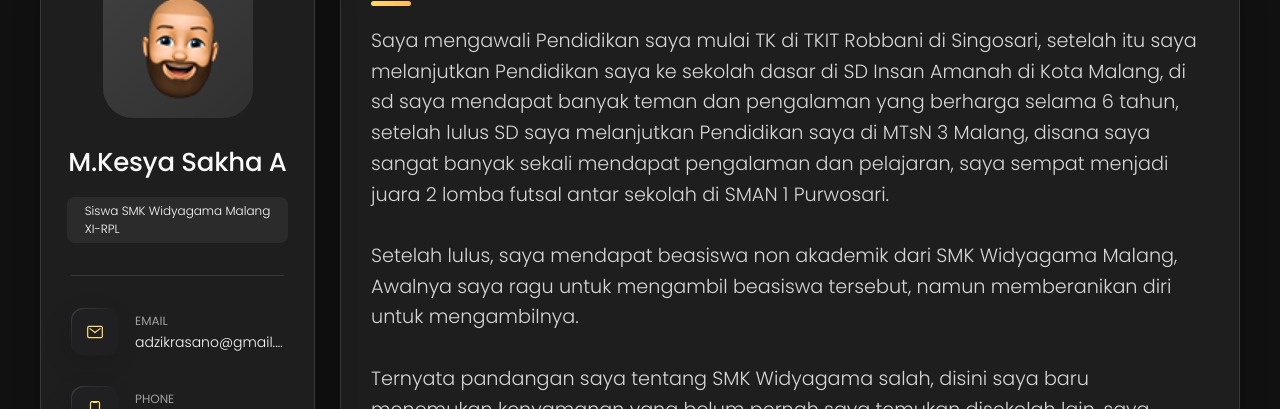
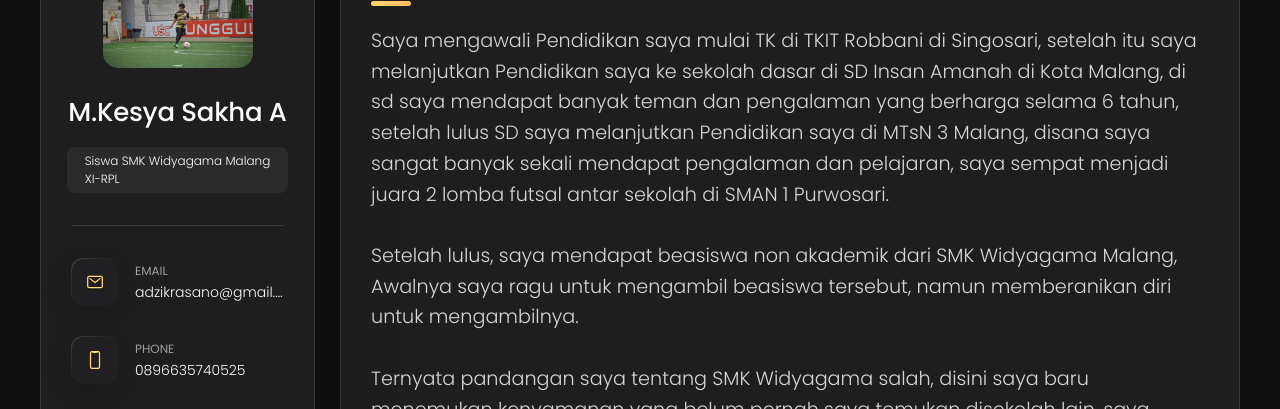
Before and after one commit to mkesyasakha/Project-Abu-Bakar, a website: page digibook.html in a window 1280 px wide. Shown: the part 153-562 px from the top of the page. Drawn offline with nearby package versions, Linux system fonts and the light colour scheme.

Commit message:
Update Profil

```diff
--- a/digibook.html
+++ b/digibook.html
@@ -18,7 +18,7 @@
         <aside class="sidebar" data-sidebar>
             <div class="sidebar-info">
                 <figure class="avatar-box">
-                    <img src="./assets/images/avatar-4.png" width="80" style="border-radius: 15px;" />
+                    <img src="./assets/images/STOPPER.02 (79 of 999).jpg" width="80" style="border-radius: 15px;" />
                 </figure>
                 <div class="info-content">
                     <h1 class="name">M.Kesya Sakha A</h1>
```
Also changed, not shown: index.html (+1 -1 lines).
